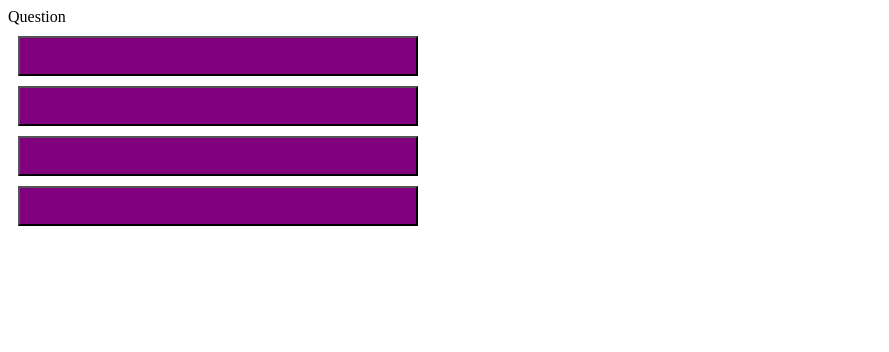
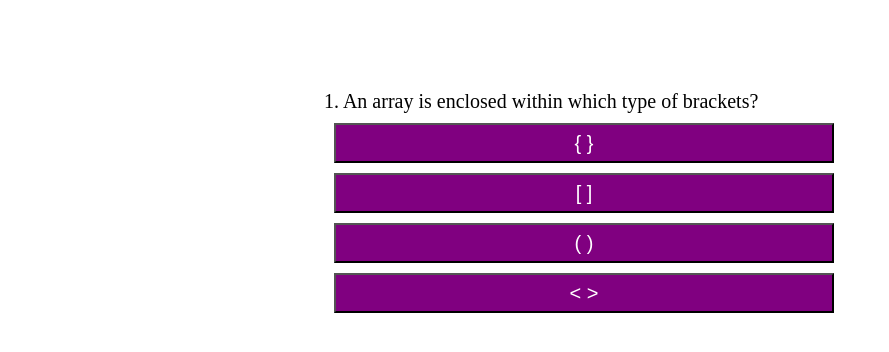
Before and after one commit to jkelly101/Code-Quiz, a plain HTML site: page index.html in a window 1280 px wide. Both pictures are taken after a click on the button "Start". Shown: the whole page, without its empty margins (0-889 px from the left). Drawn offline with Linux system fonts and the light colour scheme.

Commit message:
finished questions array. added for loop for questions/answer 0

```diff
--- a/index.html
+++ b/index.html
@@ -19,13 +19,13 @@
 
     <div class="hide" id="question-screen">
       <div id="question">Question</div>
-      <div id="options">
-        <button class="btn"></button>
-        <button class="btn"></button>
-        <button class="btn"></button>
-        <button class="btn"></button>
+      <div id="answers">
+        <button class="btn" id="ans"></button>
+        <button class="btn" id="ans"></button>
+        <button class="btn" id="ans"></button>
+        <button class="btn" id="ans"></button>
       </div>
-      <div class="hide" id="isRight"></div>
+      <div class="hide" id="rightOrWrong"></div>
     </div>
 
     <!-- Script File -->
--- a/script.js
+++ b/script.js
@@ -5,30 +5,57 @@
 var startBtn = document.querySelector("#start");
 var startScreen = document.querySelector("#start-screen");
 var qScreen = document.querySelector("#question-screen");
-var answers = document.querySelectorAll(".btn");
-var questions = document.querySelector("#question");
+var qBtns = document.querySelectorAll(".btn");
+var questionEl = document.querySelector("#question");
+var rightAns = document.querySelector("#rightOrWrong");
 
 var qIndex = [
   //question 1 / index 0
   {
-    q: "An array is enclosed within which type of brackets?",
-    a: "[]",
-    o: ["{}", "[]", "()", "//"],
+    q: "1. An array is enclosed within which type of brackets?",
+    a: "[ ]",
+    o: ["{ }", "[ ]", "( )", "< >"],
   },
   //question 2 / index 1
   {
-    q: "In a for loop, how do you increment i by 1?",
+    q: "2. In a for loop, how do you increment i by 1?",
     a: "i++",
     o: ["i = 0", "i++", "i + 1", "i < 0"],
   },
   //question 3 / index 2
-  { q: "", a: "", o: ["1", "2", "3", "4"] },
+  {
+    q: "3. How do you call a function named myFunction?",
+    a: "myFunction()",
+    o: [
+      "myFunction()",
+      "function myFunction",
+      "function = myFunction()",
+      "call myFunction",
+    ],
+  },
   //question 4 / index 3
-  { q: "", a: "", o: ["1", "2", "3", "4"] },
+  {
+    q: "4. Where is the correct place to insert a Javascript?",
+    a: "The <head> or the <body>",
+    o: [
+      "The <head>",
+      "The <body>",
+      "The <head> or the <body>",
+      "The <document>",
+    ],
+  },
   //question 5 / index 4
-  { q: "", a: "", o: ["1", "2", "3", "4"] },
+  {
+    q: "5. Which of these options will return a random integer?",
+    a: "Math.floor(Math.Random)",
+    o: ["Math.floor", "Math.float", "Math.random", "Math.floor(Math.random)"],
+  },
   //question 6 / index 5
-  { q: "", a: "", o: ["1", "2", "3", "4"] },
+  {
+    q: "Which of the following wouls you use to say i is not equal to 5?",
+    a: "i != 5",
+    o: ["i == 5", "i != 5", "i =! 5", "i >= 5"],
+  },
 ];
 
 // GIVEN I am taking a code quiz
@@ -36,30 +63,39 @@ var qIndex = [
 // THEN a timer starts and I am presented with a question
 // click handler is triggered on the start button
 // timer starts
-// question shows up on the page
-// show the multiple choice answers
 
 function startQuiz() {
+  // hide the start page
   startScreen.style.display = "none";
+  // call display question function
   displayQuestion();
-
-  // hide the start page
-  // call display question function
   // start timer
 }
 
+startBtn.addEventListener("click", startQuiz);
+
+// question shows up on the page
+// show the multiple choice answers
 function displayQuestion() {
   qScreen.style.display = "block";
 
-  // remove display: none to show first question
+  for (var i = 0; i < qIndex.length; i++) {
+    qBtns[i].textContent = qIndex[0].o[i];
+    questionEl.textContent = qIndex[0].q;
+  }
 }
 
-startBtn.addEventListener("click", startQuiz);
+qBtns.onclick = function checkAns(event) {
+  if (event.target.matches(qIndex[i].a)) {
+    rightAns.innerHTML = "Correct!";
+  }
+};
 
 // WHEN I answer a question
 // THEN I am presented with another question
 // click handler is triggered on what the user clicked on
 // shows if the answer is correct or not correct
+
 // remove the last question
 // remove the last answers
 // after a short time,
--- a/style.css
+++ b/style.css
@@ -6,10 +6,18 @@
     display: block;
     background: purple;
     color: white;
-    width: 400px;
+    width: 500px;
     height: 40px;
     margin: 10px;
     padding: 5px;
     font-size: 20px;
+}
 
+#question-screen{
+    font-size: 20px;
+    text-align: left;
+    margin: auto;
+    margin-top: 80px;
+    width: 50%;
+    padding: 10px;
 }
```
